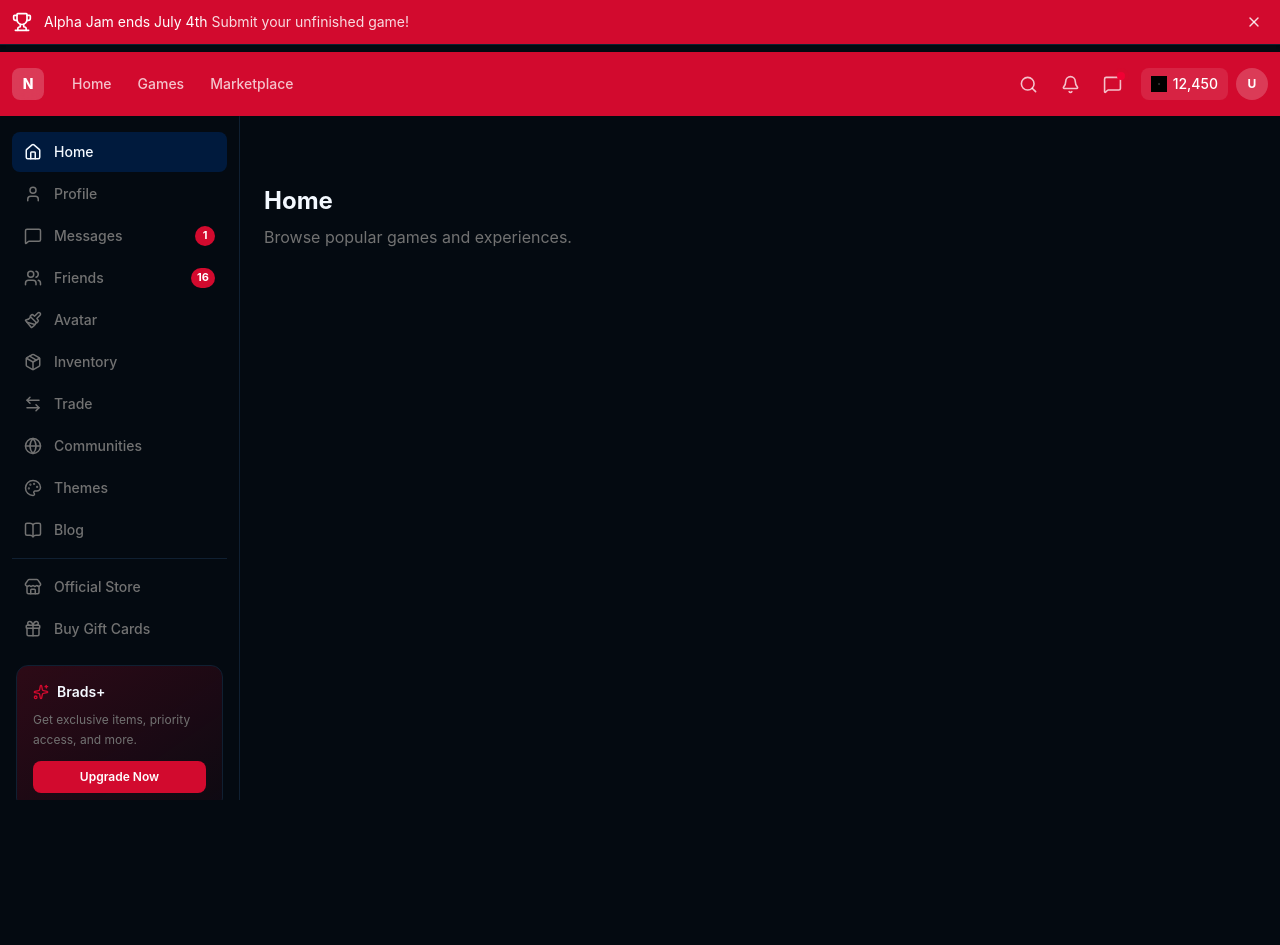
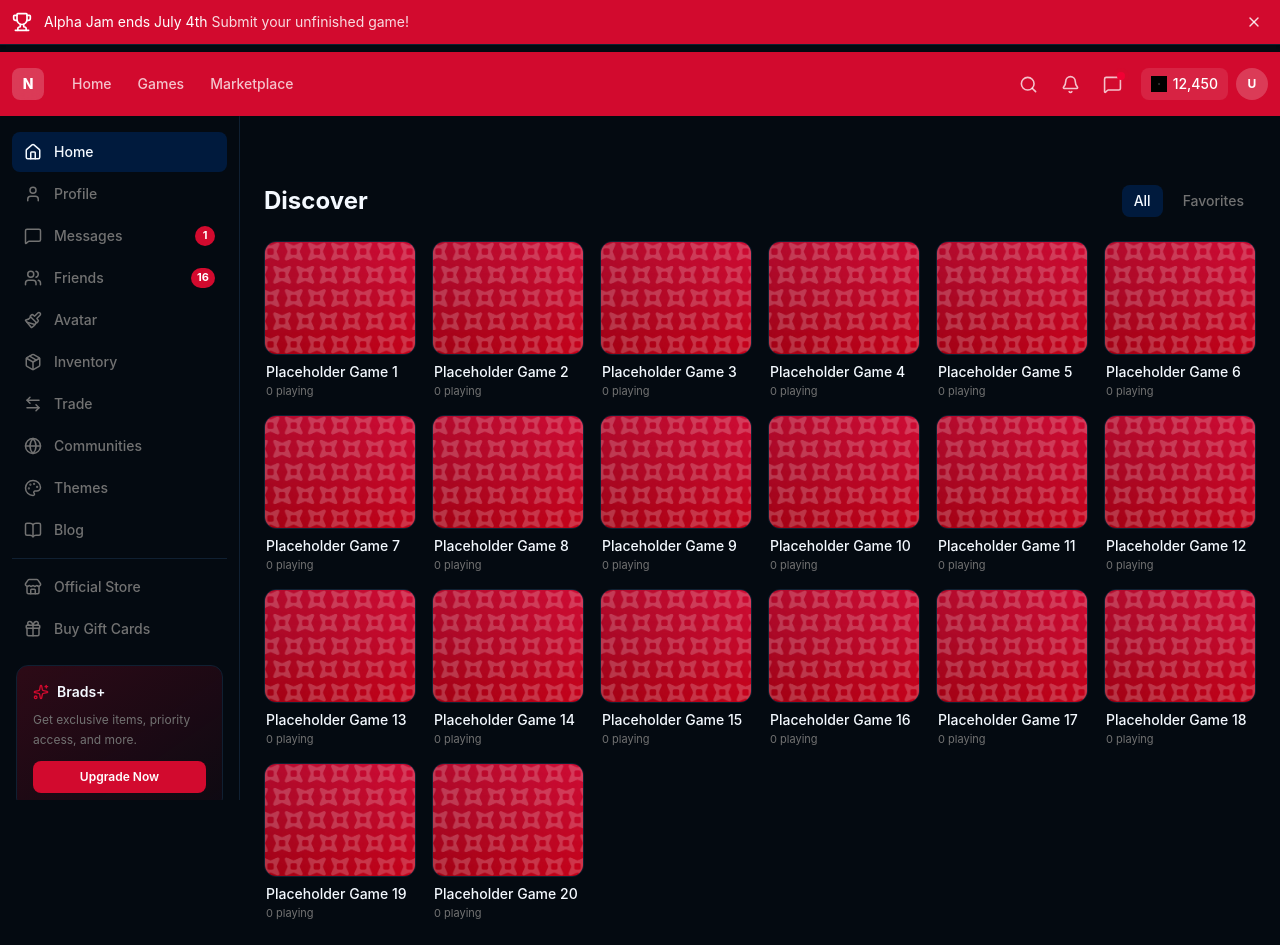
Before and after one commit to Pwooooo/Sox, a React (Vite) app: page / in a window 1280 px wide. Before the commit the page ends 845 px from the top, so only its background shows below. Built offline with nearby package versions, Linux system fonts and the light colour scheme.

Commit message:
add game grid with placeholder cards on home page

```diff
--- a/src/pages/Home.tsx
+++ b/src/pages/Home.tsx
@@ -1,8 +1,68 @@
+const PLACEHOLDER_GAMES = [
+  { name: 'Placeholder Game 1', players: 0 },
+  { name: 'Placeholder Game 2', players: 0 },
+  { name: 'Placeholder Game 3', players: 0 },
+  { name: 'Placeholder Game 4', players: 0 },
+  { name: 'Placeholder Game 5', players: 0 },
+  { name: 'Placeholder Game 6', players: 0 },
+  { name: 'Placeholder Game 7', players: 0 },
+  { name: 'Placeholder Game 8', players: 0 },
+  { name: 'Placeholder Game 9', players: 0 },
+  { name: 'Placeholder Game 10', players: 0 },
+  { name: 'Placeholder Game 11', players: 0 },
+  { name: 'Placeholder Game 12', players: 0 },
+  { name: 'Placeholder Game 13', players: 0 },
+  { name: 'Placeholder Game 14', players: 0 },
+  { name: 'Placeholder Game 15', players: 0 },
+  { name: 'Placeholder Game 16', players: 0 },
+  { name: 'Placeholder Game 17', players: 0 },
+  { name: 'Placeholder Game 18', players: 0 },
+  { name: 'Placeholder Game 19', players: 0 },
+  { name: 'Placeholder Game 20', players: 0 },
+]
+
 export function Home() {
   return (
-    <div className="p-6">
-      <h1 className="text-2xl font-bold">Home</h1>
-      <p className="text-muted-foreground mt-2">Browse popular games and experiences.</p>
+    <div className="p-4 md:p-6">
+      <div className="flex items-center justify-between mb-6">
+        <h1 className="text-xl md:text-2xl font-bold">Discover</h1>
+        <div className="flex items-center gap-2">
+          <button className="px-3 py-1.5 text-sm font-medium rounded-lg bg-accent text-accent-foreground hover:bg-accent/80 transition-colors cursor-pointer border-none">
+            All
+          </button>
+          <button className="px-3 py-1.5 text-sm font-medium rounded-lg text-muted-foreground hover:bg-accent/50 hover:text-foreground transition-colors cursor-pointer border-none bg-transparent">
+            Favorites
+          </button>
+        </div>
+      </div>
+
+      <div className="grid grid-cols-2 sm:grid-cols-3 md:grid-cols-4 lg:grid-cols-5 xl:grid-cols-6 gap-3 md:gap-4">
+        {PLACEHOLDER_GAMES.map((game) => (
+          <div
+            key={game.name}
+            className="group cursor-pointer"
+          >
+            <div className="relative aspect-[4/3] rounded-xl overflow-hidden bg-card border border-border">
+              <img
+                src="/placeholder.webp"
+                alt={game.name}
+                className="size-full object-cover group-hover:scale-105 transition-transform duration-300"
+              />
+              <div className="absolute inset-0 bg-gradient-to-t from-black/60 to-transparent opacity-0 group-hover:opacity-100 transition-opacity" />
+              {game.players > 0 && (
+                <div className="absolute bottom-2 left-2 flex items-center gap-1 bg-black/60 rounded-md px-2 py-0.5">
+                  <span className="size-1.5 rounded-full bg-green" />
+                  <span className="text-[11px] font-medium text-white">{game.players}</span>
+                </div>
+              )}
+            </div>
+            <div className="mt-2 px-0.5">
+              <p className="text-sm font-medium text-foreground truncate leading-tight">{game.name}</p>
+              <p className="text-[11px] text-muted-foreground mt-0.5">0 playing</p>
+            </div>
+          </div>
+        ))}
+      </div>
     </div>
   )
 }
```
Also changed, not shown: public/placeholder.webp (added).
